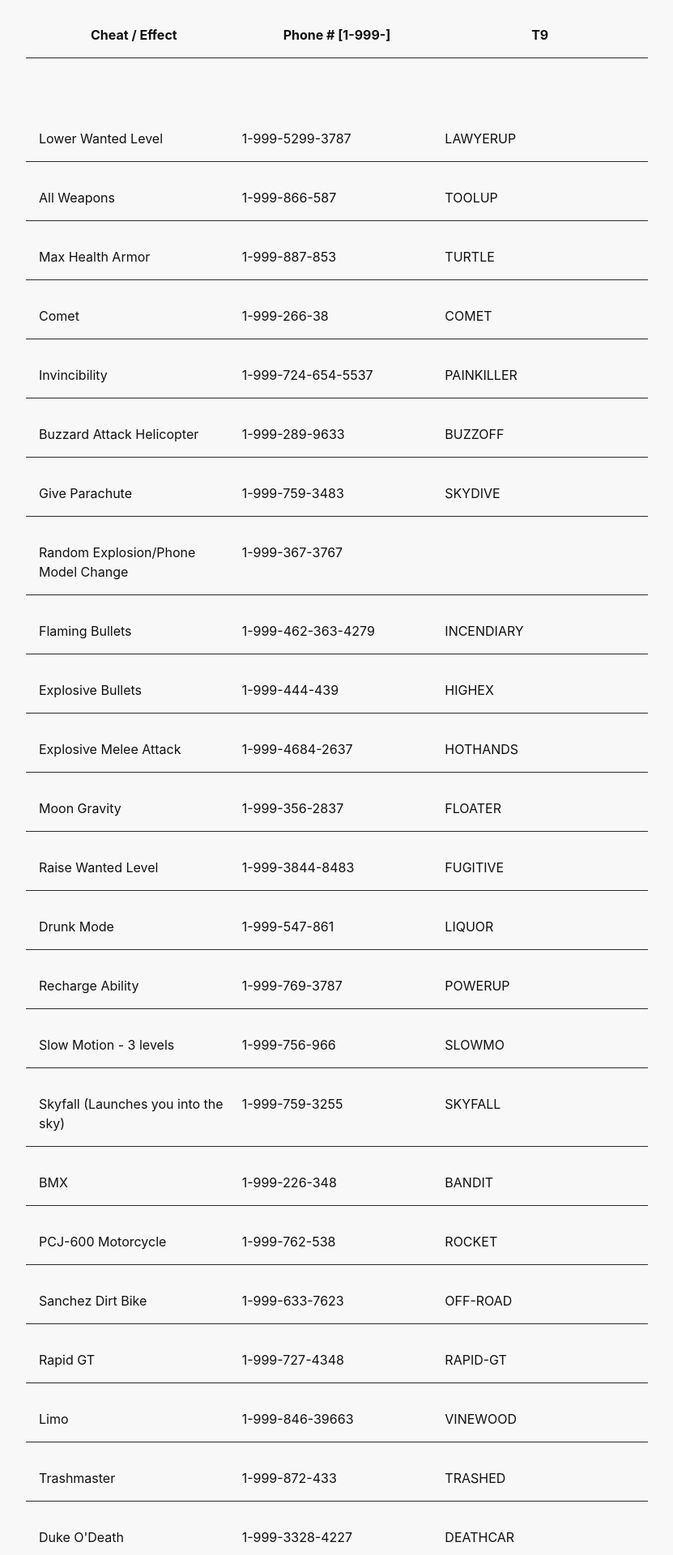
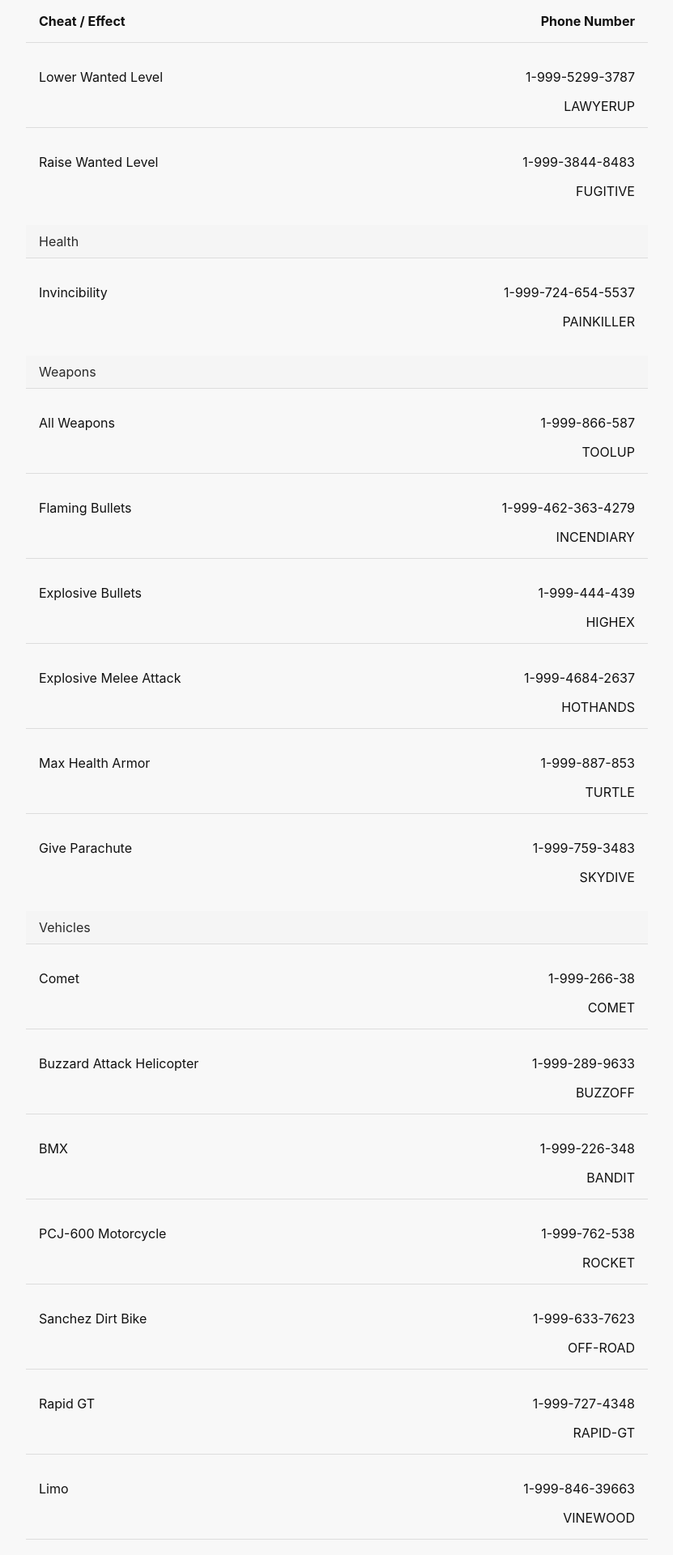
Before and after one commit to jimmgarrido/jimmgarr-site, a Jekyll site: the page gta.html, which Jekyll copies as it is, in a window 1280 px wide. Shown: the top 1920 px of the page at 81% size, without its empty margins (224-1055 px from the left). Built offline with Jekyll 4.4.1, drawn with Linux system fonts in a browser that asks for light colours; some of the changed text lies outside the part shown.

Commit message:
Layout update for GTA cheats

```diff
--- a/gta.html
+++ b/gta.html
@@ -1,6 +1,5 @@
 <!DOCTYPE html>
 <html lang="en">
-
   <head>
       <meta name="viewport" content="width=device-width, initial-scale=1, shrink-to-fit=no"></meta>
       <meta charset="utf-8"></meta>
@@ -18,17 +17,37 @@
           grid-auto-flow: row;
           gap: 16px;
         }
+        p {
+          margin: 6px 0;
+        }
         .row {
           display: grid;
-          grid-template-columns: 1fr 1fr 1fr;
-          padding: 8px;
-          border-bottom: 1px solid #2a2a2a;
+          grid-template-columns: 2fr 1fr;
+          grid-template-rows: auto auto;
+          padding: 8px 16px;
+          border-bottom: 1px solid #dddddd;
         }
-        .header {
-          text-align: center;
+        .header-row {
+          /* text-align: center; */
         }
-        .row p:last-child {
-          /* text-align: right; */
+        .sub-header-row {
+          background-color: whitesmoke;
+          color: #2a2a2a;
+        }
+        .row:has(+ .sub-header-row) {
+          border: none;
+        }
+        .row p:nth-child(1) {
+          flex-basis: 20%;
+        }
+        .row p:nth-child(2) {
+          flex-grow: 1;
+          text-align: right;
+        }
+        .row p:nth-child(3) {
+          text-align: right;
+          grid-row: 2;
+          grid-column: 2;
         }
         @media screen and (min-width: 481px) {
           .grid {
@@ -40,10 +59,9 @@
   </head>
   <body>
     <div class="grid">
-      <div class="row header">
+      <div class="row header-row">
         <p><b>Cheat / Effect</b></p>
-        <p><b>Phone # [1-999-]</b></p>
-        <p><b>T9</b></p>
+        <p><b>Phone Number</b></p>
       </div>
       <div class="row">
         <p class="name">Lower Wanted Level</p>
@@ -51,38 +69,21 @@
         <p>LAWYERUP</p>
       </div>
       <div class="row">
-        <p class="name">All Weapons</p>
-        <p>1-999-866-587</p>
-        <p>TOOLUP</p>
+        <p class="name">Raise Wanted Level</p>
+        <p>1-999-3844-8483</p>
+        <p>FUGITIVE</p>
       </div>
-      <div class="row">
-        <p class="name">Max Health Armor</p>
-        <p>1-999-887-853</p>
-        <p>TURTLE</p>
-      </div>
-      <div class="row">
-        <p class="name">Comet</p>
-        <p>1-999-266-38</p>
-        <p>COMET</p>
-      </div>
+      <div class="row sub-header-row" id="health">Health</div>
       <div class="row">
         <p class="name">Invincibility</p>
         <p>1-999-724-654-5537</p>
         <p>PAINKILLER</p>
       </div>
+      <div class="row sub-header-row" id="weapons">Weapons</div>
       <div class="row">
-        <p class="name">Buzzard Attack Helicopter</p>
-        <p>1-999-289-9633</p>
-        <p>BUZZOFF</p>
-      </div>
-      <div class="row">
-        <p class="name">Give Parachute</p>
-        <p>1-999-759-3483</p>
-        <p>SKYDIVE</p>
-      </div>
-      <div class="row">
-        <p class="name">Random Explosion/Phone Model Change</p>
-        <p>1-999-367-3767</p>
+        <p class="name">All Weapons</p>
+        <p>1-999-866-587</p>
+        <p>TOOLUP</p>
       </div>
       <div class="row">
         <p class="name">Flaming Bullets</p>
@@ -100,34 +101,25 @@
         <p>HOTHANDS</p>
       </div>
       <div class="row">
-        <p class="name">Moon Gravity</p>
-        <p>1-999-356-2837</p>
-        <p>FLOATER</p>
+        <p class="name">Max Health Armor</p>
+        <p>1-999-887-853</p>
+        <p>TURTLE</p>
       </div>
       <div class="row">
-        <p class="name">Raise Wanted Level</p>
-        <p>1-999-3844-8483</p>
-        <p>FUGITIVE</p>
+        <p class="name">Give Parachute</p>
+        <p>1-999-759-3483</p>
+        <p>SKYDIVE</p>
+      </div>
+      <div class="row sub-header-row" id="vehicles">Vehicles</div>
+      <div class="row">
+        <p class="name">Comet</p>
+        <p>1-999-266-38</p>
+        <p>COMET</p>
       </div>
       <div class="row">
-        <p class="name">Drunk Mode</p>
-        <p>1-999-547-861</p>
-        <p>LIQUOR</p>
-      </div>
-      <div class="row">
-        <p class="name">Recharge Ability</p>
-        <p>1-999-769-3787</p>
-        <p>POWERUP</p>
-      </div>
-      <div class="row">
-        <p class="name">Slow Motion - 3 levels</p>
-        <p>1-999-756-966</p>
-        <p>SLOWMO</p>
-      </div>
-      <div class="row">
-        <p class="name"> Skyfall (Launches you into the sky)</p>
-        <p>1-999-759-3255</p>
-        <p>SKYFALL</p>
+        <p class="name">Buzzard Attack Helicopter</p>
+        <p>1-999-289-9633</p>
+        <p>BUZZOFF</p>
       </div>
       <div class="row">
         <p class="name">BMX</p>
@@ -179,6 +171,7 @@
         <p>1-999-2276-78676</p>
         <p>BARN-STORM</p>
       </div>
+      <div class="row sub-header-row" id="status">Status</div>
       <div class="row">
         <p class="name">Slow Motion Aiming - 3 levels</p>
         <p>1-999-332-3393</p>
@@ -199,6 +192,31 @@
         <p>1-999-766-9329</p>
         <p>SNOWDAY</p>
       </div>
+      <div class="row">
+        <p class="name">Moon Gravity</p>
+        <p>1-999-356-2837</p>
+        <p>FLOATER</p>
+      </div>
+      <div class="row">
+        <p class="name">Drunk Mode</p>
+        <p>1-999-547-861</p>
+        <p>LIQUOR</p>
+      </div>
+      <div class="row">
+        <p class="name">Recharge Ability</p>
+        <p>1-999-769-3787</p>
+        <p>POWERUP</p>
+      </div>
+      <div class="row">
+        <p class="name">Slow Motion - 3 levels</p>
+        <p>1-999-756-966</p>
+        <p>SLOWMO</p>
+      </div>
+      <div class="row">
+        <p class="name"> Free Fall</p>
+        <p>1-999-759-3255</p>
+        <p>SKYFALL</p>
+      </div>
     </div>
   </body>
 </html>
```
